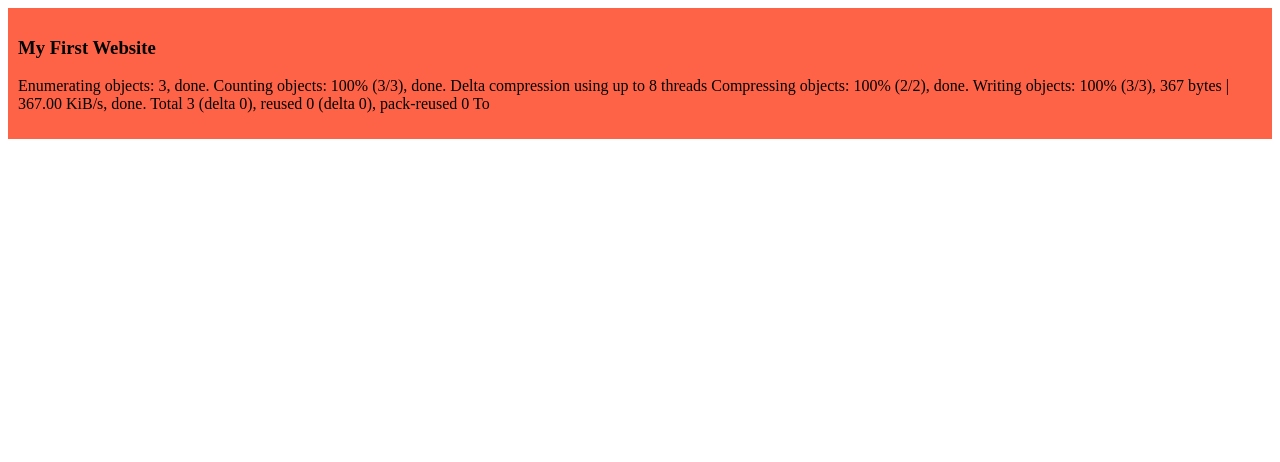
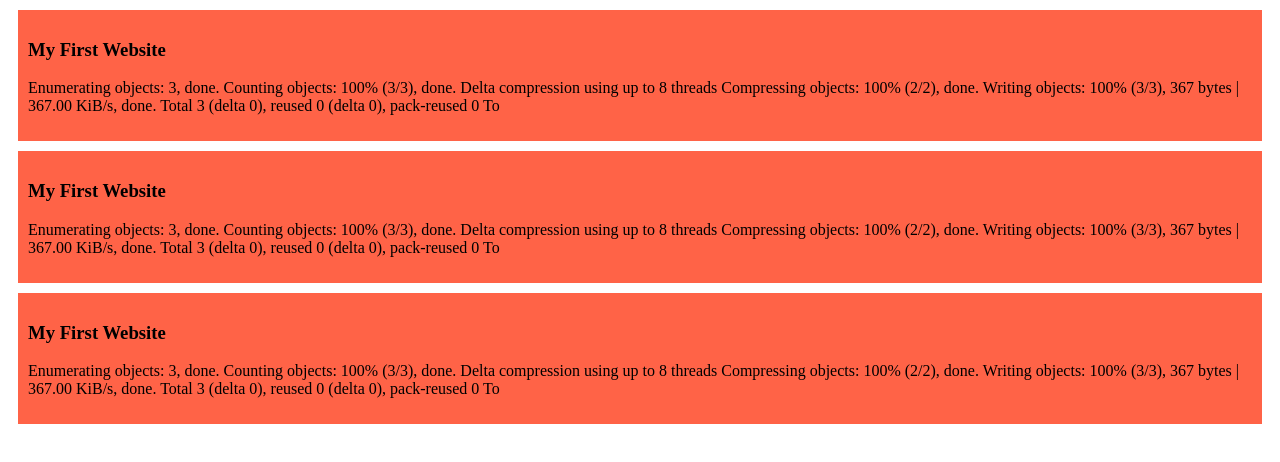
Before and after one commit to tasmimwahed/my-simple-website, a plain HTML site: page index.html in a window 1280 px wide. Drawn offline with Linux system fonts and the light colour scheme.

Commit message:
added the second and third blog

```diff
--- a/index.html
+++ b/index.html
@@ -19,5 +19,31 @@ Total 3 (delta 0), reused 0 (delta 0), pack-reused 0
 To
         </p>
     </div>
+    <div>
+        <h3>My First Website</h3>
+        <p>
+            Enumerating objects: 3, done.
+Counting objects: 100% (3/3), done.
+Delta compression using up to 8 threads
+Compressing objects: 100% (2/2), done.
+Writing objects: 100% (3/3), 367 bytes | 367.00 KiB/s, done.
+Total 3 (delta 0), reused 0 (delta 0), pack-reused 0
+To
+        </p>
+    </div>
+    <div>
+        <h3>My First Website</h3>
+        <p>
+            Enumerating objects: 3, done.
+Counting objects: 100% (3/3), done.
+Delta compression using up to 8 threads
+Compressing objects: 100% (2/2), done.
+Writing objects: 100% (3/3), 367 bytes | 367.00 KiB/s, done.
+Total 3 (delta 0), reused 0 (delta 0), pack-reused 0
+To
+        </p>
+    </div>
+
+
 </body>
 </html>
--- a/styles/blog.css
+++ b/styles/blog.css
@@ -1,4 +1,5 @@
 div{
     background-color: tomato;
     padding: 10px;
+    margin: 10px;
 }
```
